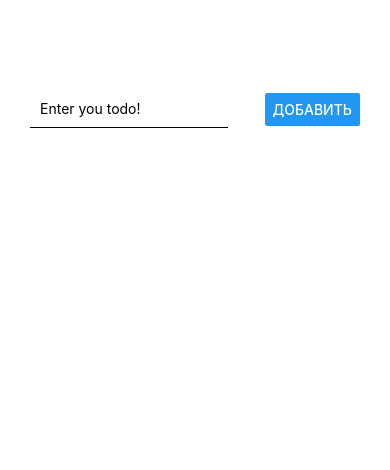
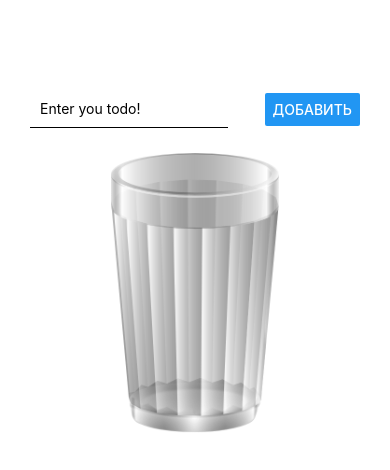
Before and after one commit to sashabull66/todoApp, a React Native app: screen / in a window 390 px wide. Shown: the top 470 px of the page. Built offline with nearby package versions, Linux system fonts and the light colour scheme.

Commit message:
add img for main screen when no todo

```diff
--- a/src/screens/MainScreen.js
+++ b/src/screens/MainScreen.js
@@ -1,22 +1,42 @@
 import React from "react";
-import {StyleSheet, View, FlatList} from 'react-native';
+import {StyleSheet, View, FlatList, Image} from 'react-native';
 import AddToDo from "../components/AddToDo.js";
 import Todo from "../components/Todo.js";
 
 export const MainScreen = ({addTodo, removeTodo, todos, onOpen}) => {
+    let content = (
+        <FlatList
+            keyExtractor={item => item.id.toString()}
+            data={todos}
+            renderItem={({item}) => <Todo todo={item} onRemove={removeTodo} openCurrentTodo={onOpen}/>}
+        />
+    )
+
+    if (todos.length === 0) {
+        content = (
+            <View style={styles.imgWrapper}>
+                <Image style={styles.img} source={require('../../assets/empty.png')}/>
+            </View>
+        )
+    }
     return (
-        <View style={styles.MainScreen}>
+        <View>
             <AddToDo onSubmit={addTodo}/>
-
-            <FlatList
-                keyExtractor={item => item.id.toString()}
-                data={todos}
-                renderItem={({item}) => <Todo todo={item} onRemove={removeTodo} openCurrentTodo={onOpen}/>
-                }/>
+            {content}
         </View>
     )
 }
 
 const styles = StyleSheet.create({
-    MainScreen: {}
+    imgWrapper: {
+        alignItems: 'center',
+        justifyContent: 'center',
+        padding: 10,
+        height: 300,
+    },
+    img: {
+        width: '100%',
+        height: '100%',
+        resizeMode: 'contain'
+    }
 })
```
Also changed, not shown: assets/empty.png (added).
